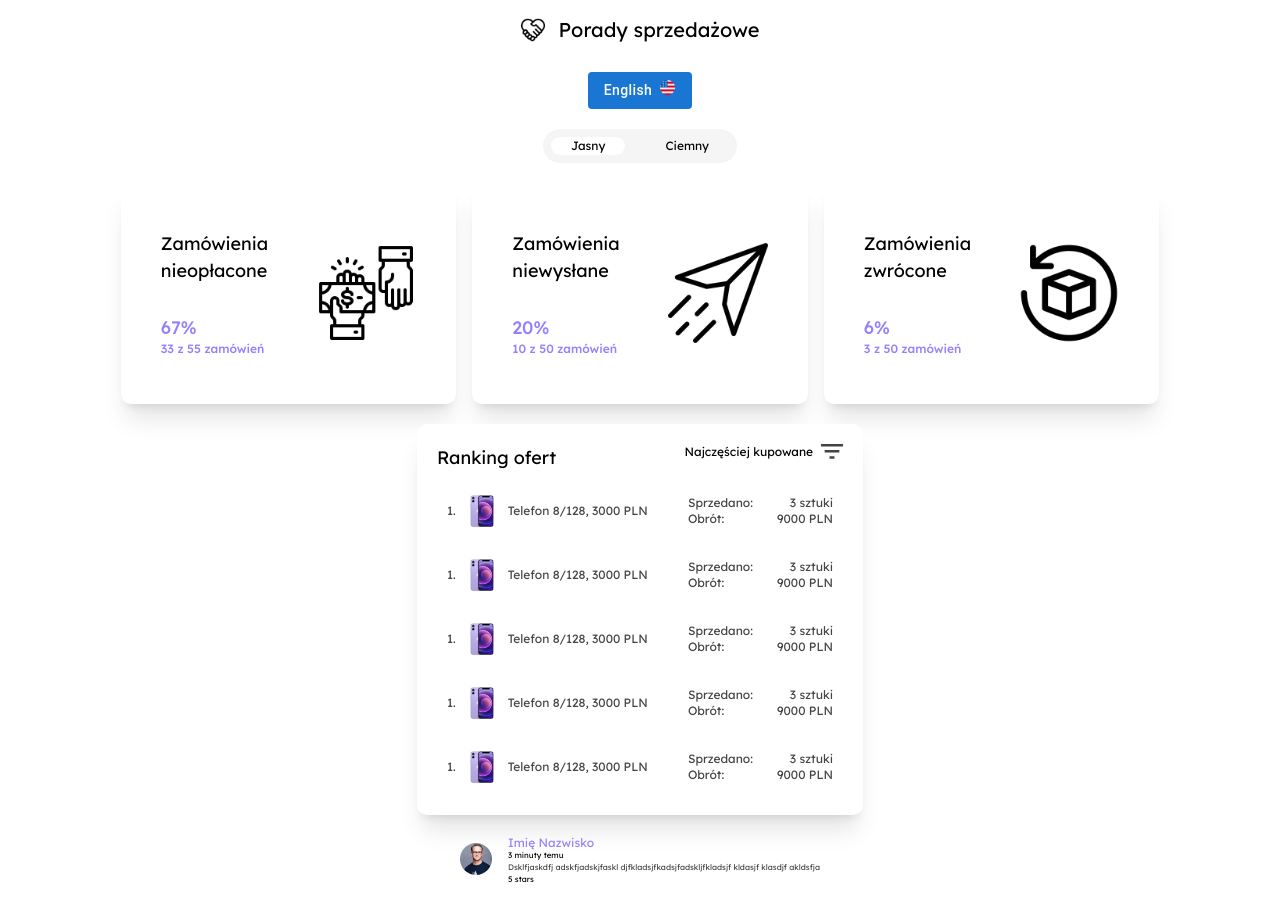
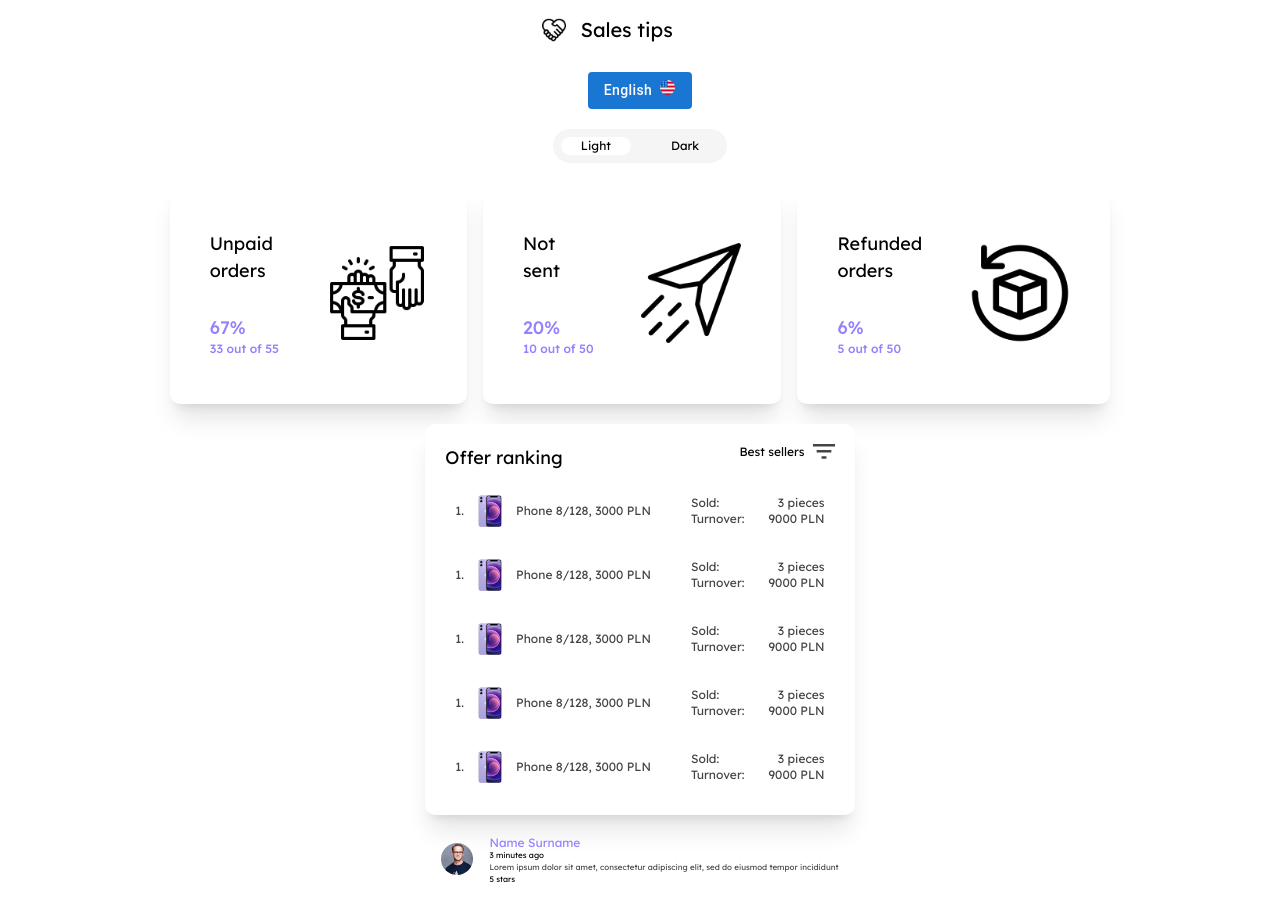
Before and after one commit to studia-pw/sellers-dashboard, a Next.js app: page / in a window 1280 px wide. Shown: the part 540-1460 px from the top of the page. Built offline with nearby package versions, Linux system fonts and the light colour scheme.

Commit message:
Added translations

```diff
--- a/src/app/components/language-switch-button.js
+++ b/src/app/components/language-switch-button.js
@@ -5,6 +5,8 @@ import Button from "@mui/material/Button";
 import Menu from "@mui/material/Menu";
 import MenuItem from "@mui/material/MenuItem";
 import { Icon } from "@mui/material";
+import { useDispatch, useSelector } from "react-redux";
+import { changeLanguage } from "@/app/lib/store";
 
 const StyledMenu = styled((props) => (
   <Menu
@@ -52,12 +54,20 @@ const StyledMenu = styled((props) => (
 export default function LanguageSwitchButton() {
   const supportedLanguages = {
     en: { nativeName: "English", flagIcon: "assets/flags/american_flag.png" },
-    pl: { nativeName: "Polish", flagIcon: "assets/flags/polish_flag.png" },
+    pl: { nativeName: "Polski", flagIcon: "assets/flags/polish_flag.png" },
   };
 
+  const language = useSelector((state) => {
+    return state.languageState.usedLanguage;
+  });
+
   const { t, i18n } = useTranslation();
+  const dispatch = useDispatch();
   const changeLanguageAndCloseMenu = (language) => {
-    i18n.changeLanguage(language).then(() => {handleClose()});
+    i18n.changeLanguage(language).then(() => {
+      dispatch(changeLanguage(language));
+      handleClose();
+    });
   };
 
   const [anchorEl, setAnchorEl] = React.useState(null);
--- a/src/app/components/side-menu-nav.js
+++ b/src/app/components/side-menu-nav.js
@@ -9,27 +9,27 @@ export default function SideMenuNav() {
   let menuItems = [
     {
       icon: "assets/navbar/research.png",
-      label: t('overview'),
+      label: t("sideMenu.overview"),
     },
     {
       icon: "assets/navbar/order.png",
-      label: "Zamówienia",
+      label: t("sideMenu.orders"),
     },
     {
       icon: "assets/navbar/quality.png",
-      label: "Jakość sprzedaży",
+      label: t("sideMenu.salesQuality"),
     },
     {
       icon: "assets/navbar/reviews.png",
-      label: "Opinie kupujących",
+      label: t("sideMenu.sellersReviews"),
     },
     {
       icon: "assets/navbar/ranking.png",
-      label: "Ranking ofert",
+      label: t("sideMenu.offerRanking"),
     },
     {
       icon: "assets/navbar/tips.png",
-      label: "Porady sprzedażowe",
+      label: t("sideMenu.salesTips"),
     },
   ];
 
@@ -47,7 +47,7 @@ export default function SideMenuNav() {
       <button onClick={onButton}>{language}</button>
       <div className="flex flex-row gap-x-4 items-center pb-10">
         <img src="assets/navbar/logo.svg" className="w-[40px] h-[40px]" />
-        <h1>Dashboard</h1>
+        <h1>{t("dashboard")}</h1>
       </div>
 
       <div className="flex flex-col gap-y-6">
--- a/src/app/components/theme-switch-button.js
+++ b/src/app/components/theme-switch-button.js
@@ -1,7 +1,10 @@
 "use client";
 import React, { useState } from "react";
+import {useTranslation} from "react-i18next";
 
 export default function ThemeSwitchButton() {
+  const { t } = useTranslation();
+
   const [theme, setTheme] = useState("light");
   console.log(theme);
   return (
@@ -14,7 +17,7 @@ export default function ThemeSwitchButton() {
           setTheme("light");
         }}
       >
-        <p>Jasny</p>
+        <p>{t("theme.light")}</p>
       </button>
       <button
         className={
@@ -24,7 +27,7 @@ export default function ThemeSwitchButton() {
           setTheme("dark");
         }}
       >
-        <p>Ciemny</p>
+        <p>{t("theme.dark")}</p>
       </button>
     </div>
   );
--- a/src/app/dashboard/components/offer/offer-item.js
+++ b/src/app/dashboard/components/offer/offer-item.js
@@ -1,24 +1,30 @@
+import {useTranslation} from "react-i18next";
+
 function OfferItemDetails() {
+  const { t } = useTranslation();
+
   return (
     <div className="flex flex-row items-center gap-x-2.5 text-[#444444]">
       <p>1.</p>
       <div className="w-8 h-8">
         <img src="assets/iphone.jpeg" />
       </div>
-      <p>Telefon 8/128, 3000 PLN</p>
+      <p>{t("offer.name")}, 3000 PLN</p>
     </div>
   );
 }
 
 function OfferItemSales() {
+  const { t } = useTranslation();
+
   return (
     <div className="flex flex-row justify-between gap-x-6">
       <div className="flex flex-col items-start text-[#444444]">
-        <p>Sprzedano:</p>
-        <p>Obrót:</p>
+        <p>{t("offer.sold")}:</p>
+        <p>{t("offer.turnover")}:</p>
       </div>
       <div className="flex flex-col items-end text-[#444444]">
-        <p>3 sztuki</p>
+        <p>{t("offer.pieces", {count: 3})}</p>
         <p>9000 PLN</p>
       </div>
     </div>
--- a/src/app/dashboard/components/offer/offer-widget.js
+++ b/src/app/dashboard/components/offer/offer-widget.js
@@ -1,11 +1,14 @@
 import OfferItemList from "@/app/dashboard/components/offer/offer-item-list";
+import {useTranslation} from "react-i18next";
 
 function OfferWidgetTopBar() {
+  const { t } = useTranslation();
+
   return (
     <div className="flex flex-row justify-between">
-      <h3>Ranking ofert</h3>
+      <h3>{t("sideMenu.offerRanking")}</h3>
       <div className="flex flex-row gap-x-2 items-start">
-        <p>Najczęściej kupowane</p>
+        <p>{t("offer.bestSellers")}</p>
         <div className="w-[22px]">
           <img src="assets/cards/filter.svg" />
         </div>
--- a/src/app/dashboard/components/review/review-item.js
+++ b/src/app/dashboard/components/review/review-item.js
@@ -1,3 +1,5 @@
+import { useTranslation } from "react-i18next";
+
 function ReviewItemProfilePicture() {
   return (
     <div className="rounded-full overflow-hidden w-8 h-8">
@@ -11,7 +13,12 @@ function ReviewItemName({ name }) {
 }
 
 function ReviewItemTime() {
-  return <p className="sub-text text-black leading-[8px]">3 minuty temu</p>;
+  const { t } = useTranslation();
+  return (
+    <p className="sub-text text-black leading-[8px]">
+      {t("review.minutesAgo", { count: 3 })}
+    </p>
+  );
 }
 
 function ReviewItemComment({ comment }) {
@@ -19,17 +26,21 @@ function ReviewItemComment({ comment }) {
 }
 
 function ReviewItemStars() {
-  return <p className="sub-text leading-[8px]">5 stars</p>;
+  const { t } = useTranslation();
+  return (
+    <p className="sub-text leading-[8px]">{t("review.stars", { count: 5 })}</p>
+  );
 }
 
 export default function ReviewItem() {
+  const { t } = useTranslation();
   return (
     <div className="flex flex-row gap-x-4 items-center">
       <ReviewItemProfilePicture />
       <div className="flex flex-col">
-        <ReviewItemName name="Imię Nazwisko" />
+        <ReviewItemName name={t("review.name") + " " + t("review.surname")} />
         <ReviewItemTime />
-        <ReviewItemComment comment="Dsklfjaskdfj adskfjadskjfaskl djfkladsjfkadsjfadskljfkladsjf kldasjf klasdjf akldsfja" />
+        <ReviewItemComment comment={t("review.comment")} />
         <ReviewItemStars />
       </div>
     </div>
--- a/src/app/dashboard/page.js
+++ b/src/app/dashboard/page.js
@@ -1,9 +1,12 @@
 import SideMenuButton from "@/app/components/side-menu-button";
+import {useTranslation} from "react-i18next";
 
 export default function DashboardPage() {
+  const { t } = useTranslation();
+
   return (
     <>
-      <h1>Dashboard</h1>
+      <h1>{t("dashboard")}</h1>
       <SideMenuButton />
     </>
   );
--- a/src/app/i18n.js
+++ b/src/app/i18n.js
@@ -6,12 +6,78 @@ i18next.use(initReactI18next).init({
   resources: {
     en: {
       translation: {
-        overview: "Overview",
+        dashboard: "Dashboard",
+        theme: {
+          light: "Light",
+          dark: "Dark",
+        },
+        sideMenu: {
+          overview: "Overview",
+          orders: "Orders",
+          salesQuality: "Sales quality",
+          sellersReviews: "Sellers' reviews",
+          offerRanking: "Offer ranking",
+          salesTips: "Sales tips",
+        },
+        offer: {
+          name: "Phone 8/128",
+          sold: "Sold",
+          turnover: "Turnover",
+          pieces: "{{count}} pieces",
+          bestSellers: "Best sellers",
+          leastSellers: "Least sellers",
+        },
+        review: {
+          minutesAgo: "{{count}} minutes ago",
+          comment: "Lorem ipsum dolor sit amet, consectetur adipiscing elit, sed do eiusmod tempor incididunt",
+          stars: "{{count}} stars",
+          name: "Name",
+          surname: "Surname",
+        },
+        orders: {
+          unpaidOrders: "Unpaid orders",
+          notSentOrders: "Not sent orders",
+          refundedOrders: "Refunded orders",
+          numberSummary: "{{count}} out of {{total}}",
+        }
       },
     },
     pl : {
       translation: {
-        overview: "Przegląd",
+        dashboard: "Panel główny",
+        theme: {
+          light: "Jasny",
+          dark: "Ciemny",
+        },
+        sideMenu: {
+          overview: "Przegląd",
+          orders: "Zamówienia",
+          salesQuality: "Jakość sprzedaży",
+          sellersReviews: "Opinie kupujących",
+          offerRanking: "Ranking ofert",
+          salesTips: "Porady sprzedażowe",
+        },
+        offer: {
+          name: "Telefon 8/128",
+          sold: "Sprzedano",
+          turnover: "Obrót",
+          pieces: "{{count}} sztuki",
+          bestSellers: "Najczęściej sprzedawane",
+          leastSellers: "Najrzadziej sprzedawane",
+        },
+        review: {
+          minutesAgo: "{{count}} minuty temu",
+          comment: "Lorem ipsum dolor sit amet, consectetur adipiscing elit, sed do eiusmod tempor incididunt",
+          stars: "{{count}} gwiazdki",
+          name: "Imię",
+          surname: "Nazwisko",
+        },
+        orders: {
+          unpaidOrders: "Zamówienia nieopłacone",
+          notSentOrders: "Zamówienia niewysłane",
+          refundedOrders: "Zamówienia zwrócone",
+          numberSummary: "{{count}} z {{total}}",
+        }
       }
     }
   },
--- a/src/app/lib/models/languages.js
+++ b/src/app/lib/models/languages.js
@@ -1,4 +1,4 @@
 export const Languages = {
-  ENGLISH: "English",
-  POLISH: "Polish",
+  ENGLISH: "en",
+  POLISH: "pl",
 };
--- a/src/app/page.js
+++ b/src/app/page.js
@@ -9,26 +9,30 @@ import "./i18n";
 import LanguageSwitchButton from "@/app/components/language-switch-button";
 import OfferWidget from "@/app/dashboard/components/offer/offer-widget";
 import ReviewItem from "@/app/dashboard/components/review/review-item";
+import { useTranslation } from "react-i18next";
 
 export default function Home() {
+  const { t } = useTranslation();
+  const myNumber = 5;
+
   let items = [
     {
       icon: "assets/cards/unpaid.png",
-      label: "Zamówienia nieopłacone",
+      label: t("orders.unpaidOrders"),
       percentage: "67%",
-      text: "33 z 55 zamówień",
+      text: t("orders.numberSummary", { count: 33, total: 55 }),
     },
     {
       icon: "assets/cards/sent.png",
-      label: "Zamówienia niewysłane",
+      label: t("orders.notSentOrders"),
       percentage: "20%",
-      text: "10 z 50 zamówień",
+      text: t("orders.numberSummary", { count: 10, total: 50 }),
     },
     {
       icon: "assets/cards/returned.png",
-      label: "Zamówienia zwrócone",
+      label: t("orders.refundedOrders"),
       percentage: "6%",
-      text: "3 z 50 zamówień",
+      text: t("orders.numberSummary", { count: 5, total: 50 }),
     },
   ];
   return (
```
Also changed, not shown: src/app/lib/store.js.
